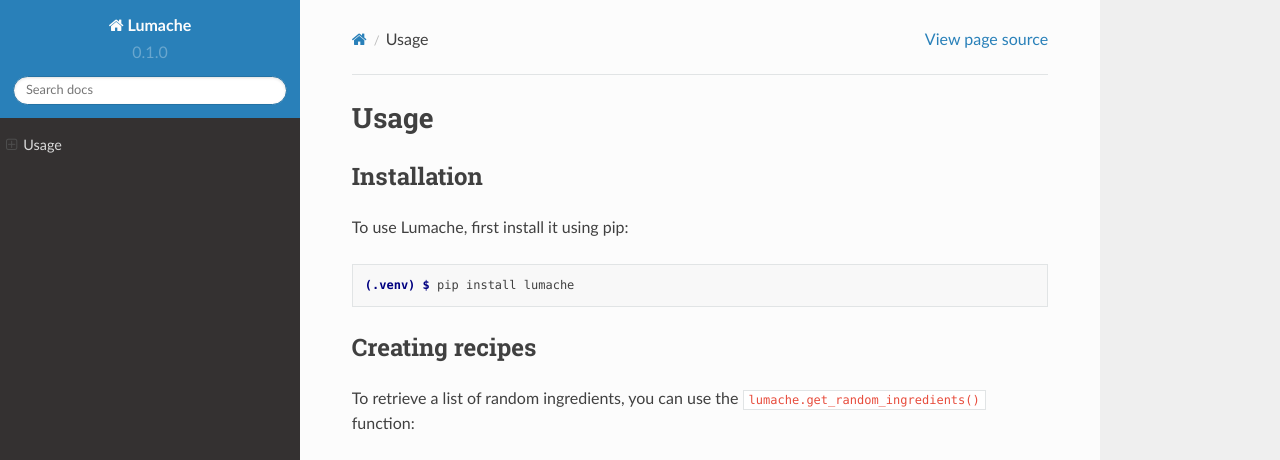
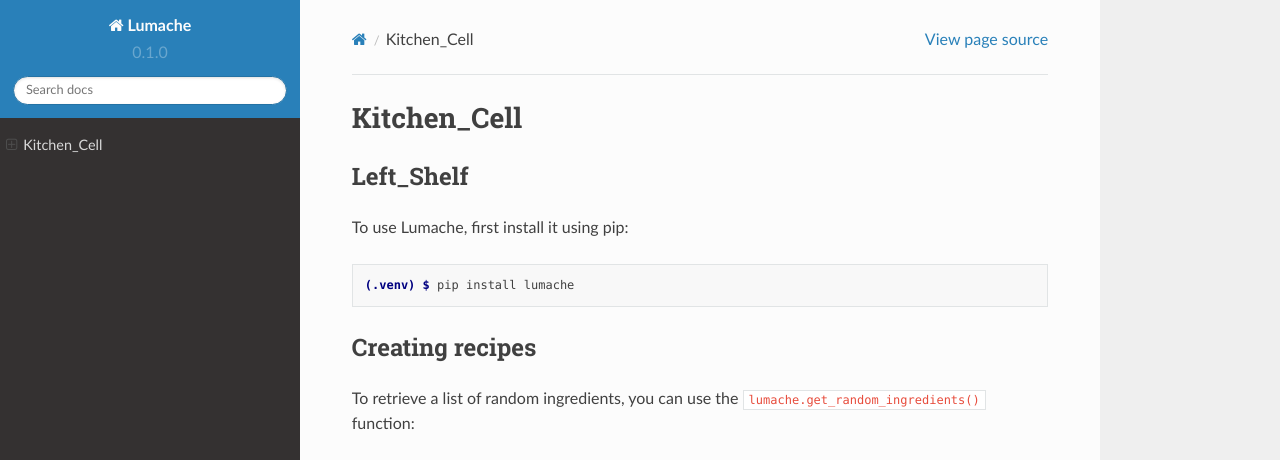
Before and after one commit to llamakyle/yori-leftshelf, a Sphinx documentation site: the page built from docs/source/Kitchen_Cell.rst, in a window 1280 px wide and 1036 px high. Shown: the top 460 px of the window. Built offline with Sphinx 7.4.7 and the Read the Docs theme 2.0.0, drawn with Linux system fonts in a browser that asks for light colours; pages that are not in the unit, such as notebooks, are missing from menus; grey boxes are pictures that could not be loaded.

Commit message:
Update and rename usage.rst to Kitchen_Cell.rst

```diff
--- a/docs/source/usage.rst
+++ b/docs/source/Kitchen_Cell.rst
@@ -1,9 +1,9 @@
-Usage
+Kitchen_Cell
 =====
 
-.. _installation:
+.. _Left_Shelf:
 
-Installation
+Left_Shelf
 ------------
 
 To use Lumache, first install it using pip:
```
